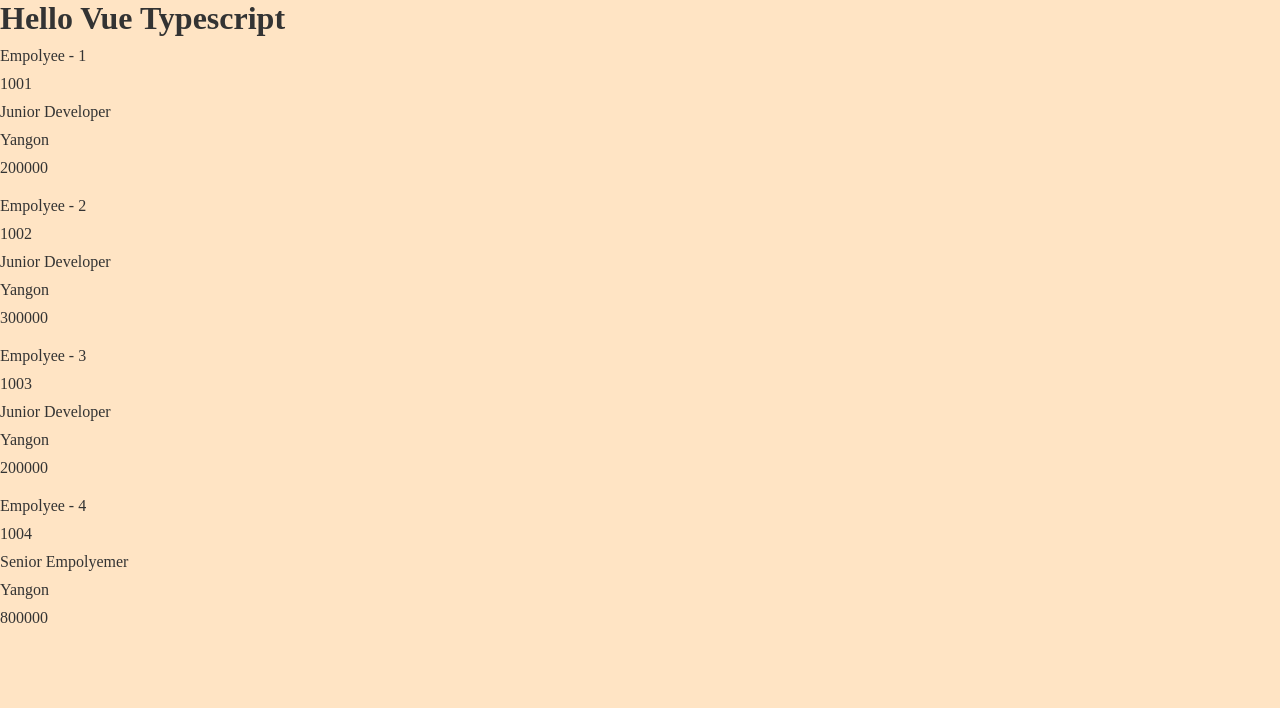
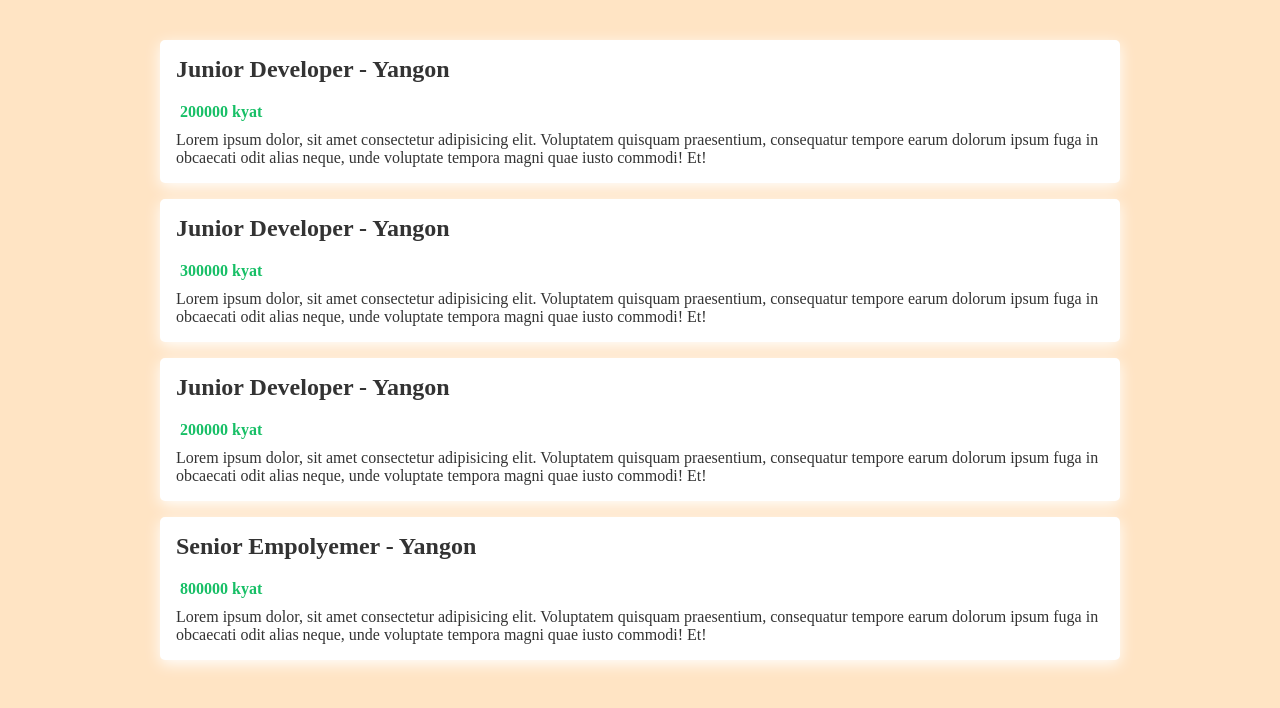
Before and after one commit to mtm-yinyinaye/vue-typescript, a Vue app: page / in a window 1280 px wide. Shown: the top 708 px of the page. Built offline with nearby package versions, Linux system fonts and the light colour scheme.

Commit message:
props with propsType

```diff
--- a/src/App.vue
+++ b/src/App.vue
@@ -1,27 +1,20 @@
 <template>
   <div>
-    <h1>Hello Vue Typescript</h1>
-    <!-- <p>Name : {{ name }}</p>
-    <p>Age : {{ age }}</p>
-    <button class="btn primary-btn" @click="changeName('Smith')">Change Name</button>
-    <button class="btn primary-btn ml-20" @click="changeAge()">Change Age</button> -->
-    <div v-for="(job, index) in jobs" :key="index" class="mt-40 lists">
-      <p>Empolyee - {{ index + 1 }}</p>
-      <p>{{ job.id }}</p>
-      <p>{{ job.title }}</p>
-      <p>{{ job.location }}</p>
-      <p>{{ job.salary }}</p>
-    </div>
+    <JobLists :jobs="jobs" />
   </div>
 </template>
 
 <script lang="ts">
-import { defineComponent, reactive, ref, toRefs } from 'vue';
+import { defineComponent, ref } from 'vue';
 import Job from './type/job'
+import JobLists from '@/components/JobList.vue'
 
 
 export default defineComponent({
-  // composition API ref(), reactive() , etc
+  name: 'App',
+  components: {
+    JobLists
+  },
   setup() {
     const jobs = ref<Job[]>([
       {id: '1001', title: 'Junior Developer', location: 'Yangon', salary: 200000},
@@ -30,47 +23,11 @@ export default defineComponent({
       {id: '1004', title: 'Senior Empolyemer', location: 'Yangon', salary: 800000},
     ])
 
+    // const jobs = ref<Job[]>([]);
     return { jobs };
-  }
+  },
 
 })
-
-
-
-// setup() and data() is same
-
-// export default defineComponent({
-//   name: 'App',
-//   setup() {
-//     // const state = reactive({
-//     //   name: 'Yoshi',
-//     //   age: 35 as number | string,
-//     // })
-
-//     // return {...toRefs(state)}
-
-
-//     const name = ref('Aashi');
-//     const age = ref(21);
-
-//     return { name, age }
-//   },
-//   // data() {
-//   //   return {
-//   //     name: 'John',
-//   //     age: 25 as number | string,
-//   //   }
-//   // },
-//   methods: {
-//     changeName(newName: string) {
-//       this.name = newName
-//     },
-//     changeAge() {
-//       this.age = 30
-//     }
-//   }
-
-// });
 </script>
 
 <style>
--- /dev/null
+++ b/src/components/JobList.vue
@@ -0,0 +1,70 @@
+<template>
+    <div class="job-list">
+        <ul>
+            <li v-for="job in jobs" :key="job.id">
+                <h2>{{ job.title }} - {{ job.location }}</h2>
+                <div class="salary">
+                    <p>{{ job.salary }} kyat</p>
+                </div>
+                <div class="description">
+                    <p>Lorem ipsum dolor, sit amet consectetur adipisicing elit. Voluptatem quisquam praesentium, consequatur tempore earum dolorum ipsum fuga in obcaecati odit alias neque, unde voluptate tempora magni quae iusto commodi! Et!</p>
+                </div>
+            </li>
+        </ul>
+    </div>
+</template>
+
+<script lang="ts">
+import { defineComponent, PropType } from 'vue'
+import Job from '@/type/job'
+
+export default defineComponent({
+    // props: ['jobs']
+
+    props: {
+        jobs: {
+            required: true,
+            type: Array as PropType<Job[]>
+        }
+    }
+})
+</script>
+
+<style lang="scss" scoped>
+    .job-list {
+        max-width: 960px;
+        margin: 40px auto;
+
+        ul {
+            padding: 0;
+
+            li {
+                list-style: none;
+                padding: 16px;
+                margin: 16px 0;
+                background-color: #fff;
+                border-radius: 5px;
+                box-shadow: #fff 0px 4px 15px 0px;
+
+                h2 {
+                    margin: 0 0 10px;
+                    text-transform: capitalize;
+                }
+
+                .salary {
+                    display: flex;
+
+                    img {
+                        width: 30px;
+                    }
+
+                    p {
+                        margin: 10px 4px;
+                        color: #17bf66;
+                        font-weight: 700;
+                    }
+                }
+            }
+        }
+    }
+</style>
```
